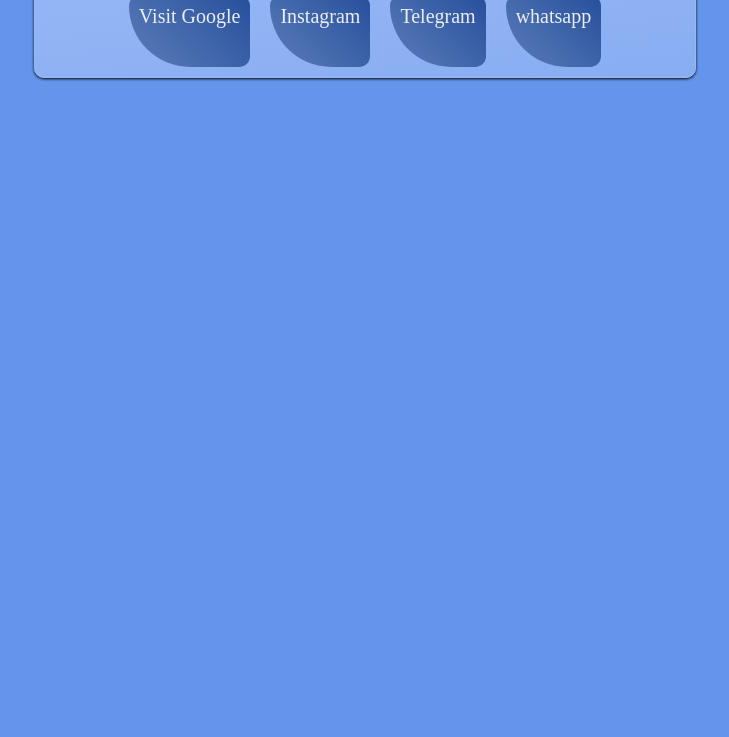
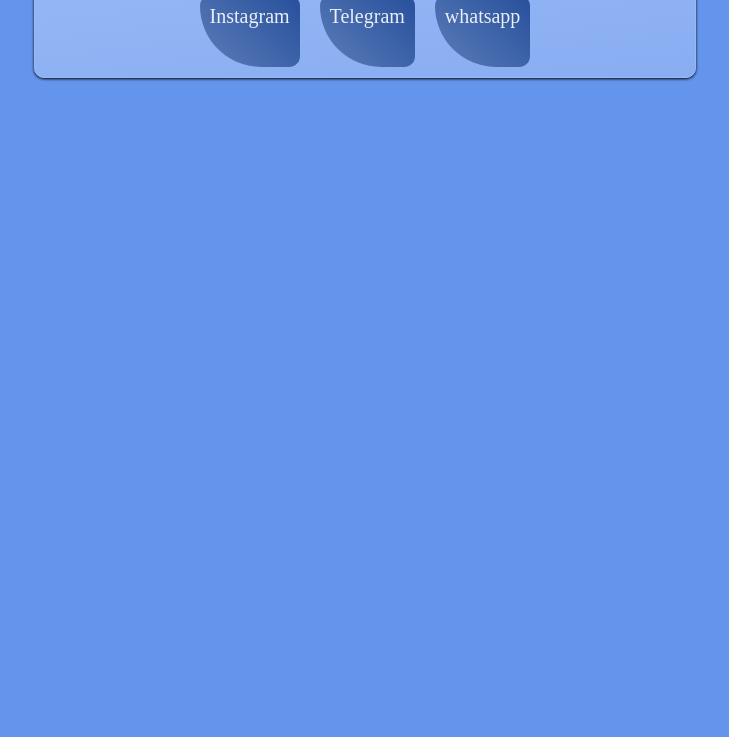
Before and after one commit to mrkmedia/New-folder, a plain HTML site: page index.html in a window 1280 px wide. Shown: the part 63-800 px from the top of the page, without its empty margins (275-1004 px from the left). Drawn offline with Linux system fonts and the light colour scheme.

Commit message:
Update homepage content

```diff
--- a/index.html
+++ b/index.html
@@ -16,9 +16,6 @@
 
     <div class="rows">
 
-        <a href="https://www.google.com" target="_blank" class="btn">Visit Google</a>
-        <br><br><br><br>
-
         <a href="https://www.instagram.com" target="_blank" class="btn">Instagram</a>
         <br><br><br><br>
 
@@ -27,8 +24,6 @@
 
         <a href="https://web.whatsapp.com/" target="_blank" class="btn">whatsapp</a>
 
-
-
     </div>
 </form>
 
```
